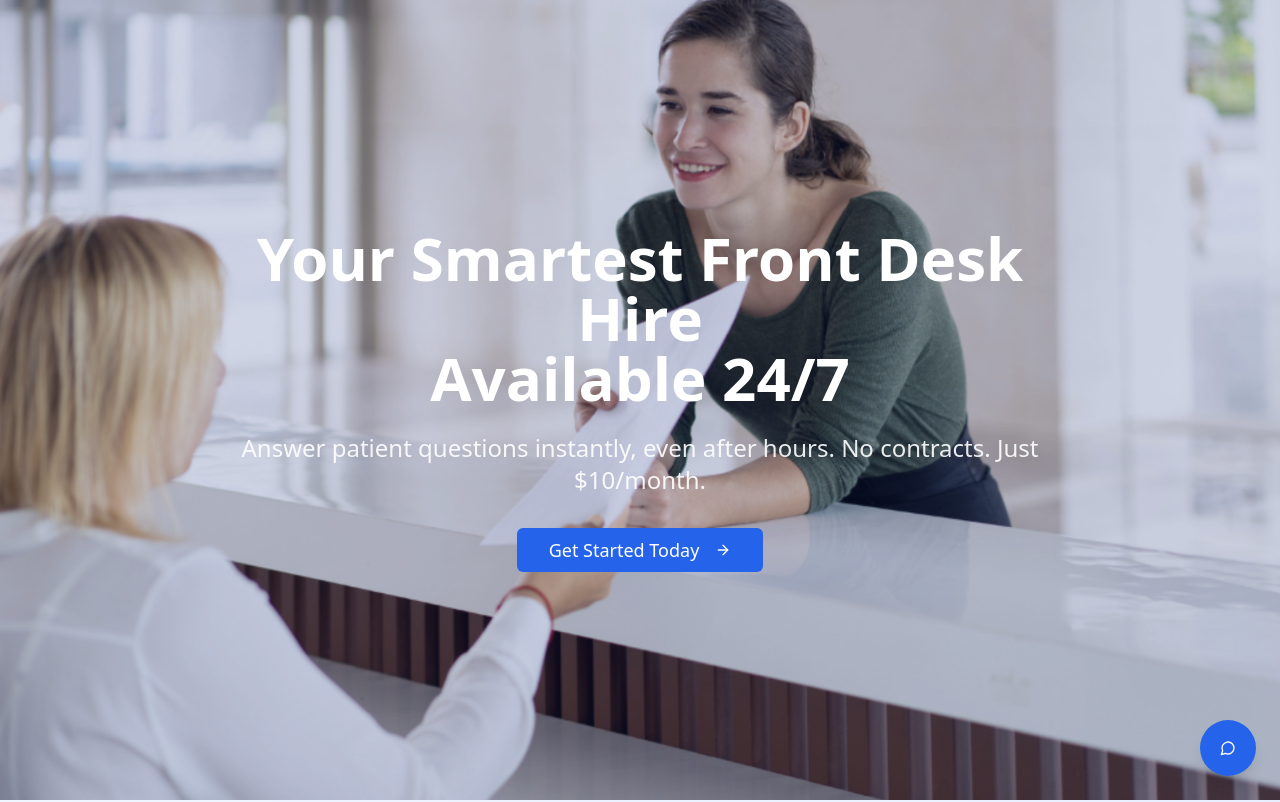
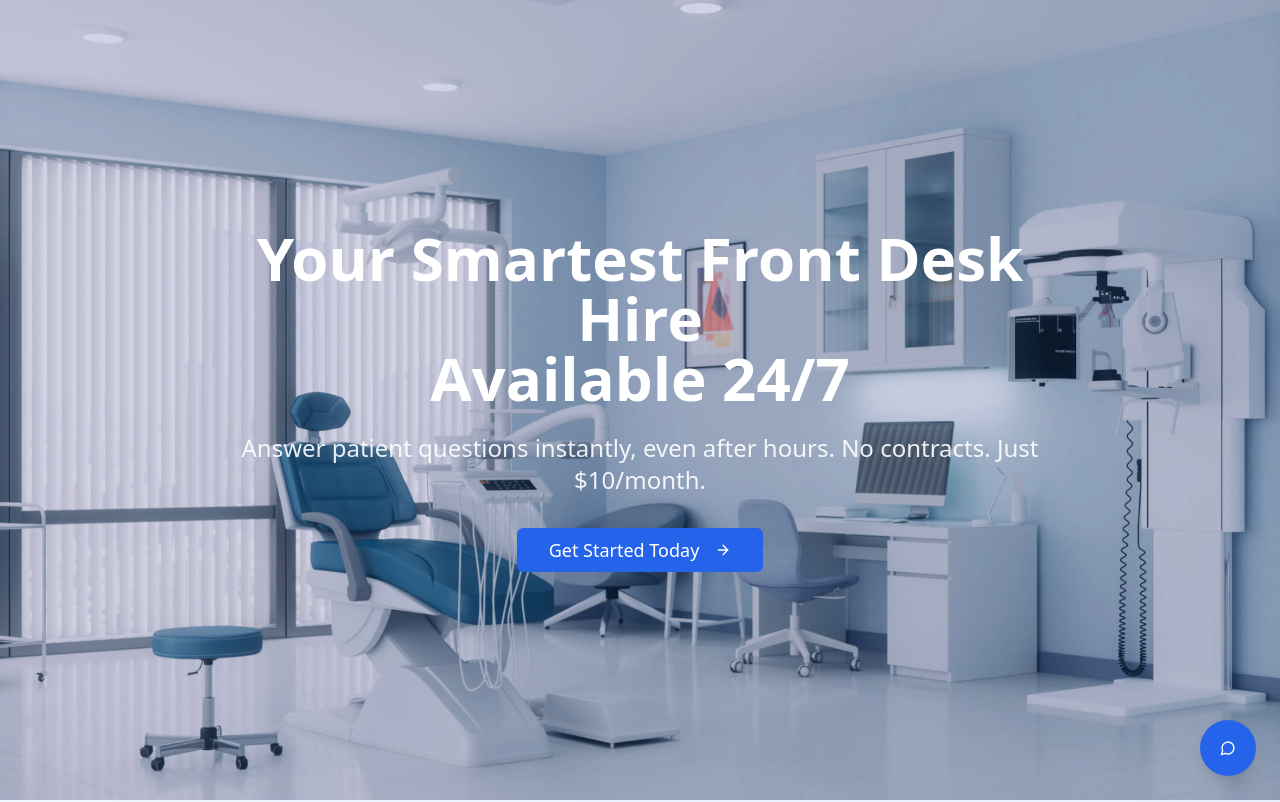
Before and after one commit to briantraudt/dgtldental, a React (Vite) app: page / in a window 1280 px wide. Shown: the top 802 px of the page. Built offline with nearby package versions, Linux system fonts and the light colour scheme.

Commit message:
Replace hero image
Replaced the hero image in `src/pages/Index.tsx` with the new image.

```diff
--- a/src/pages/Index.tsx
+++ b/src/pages/Index.tsx
@@ -1,3 +1,4 @@
+
 import { ArrowRight, Bot, Code, Activity } from 'lucide-react';
 import { Button } from '@/components/ui/button';
 import { Card, CardContent, CardDescription, CardHeader, CardTitle } from '@/components/ui/card';
@@ -12,7 +13,7 @@ const Index = () => {
       <section
         className="relative h-screen bg-cover md:bg-center bg-top bg-no-repeat flex flex-col justify-center"
         style={{
-          backgroundImage: `url('/lovable-uploads/83a87e5a-b1bc-4a47-b89c-e217eae32a7f.png')`,
+          backgroundImage: `url('/lovable-uploads/4696588c-59c3-46d6-8d8b-c6e580f53b9f.png')`,
           backgroundSize: 'cover'
         }}
       >
```
Also changed, not shown: public/lovable-uploads/4696588c-59c3-46d6-8d8b-c6e580f53b9f.png (added).
